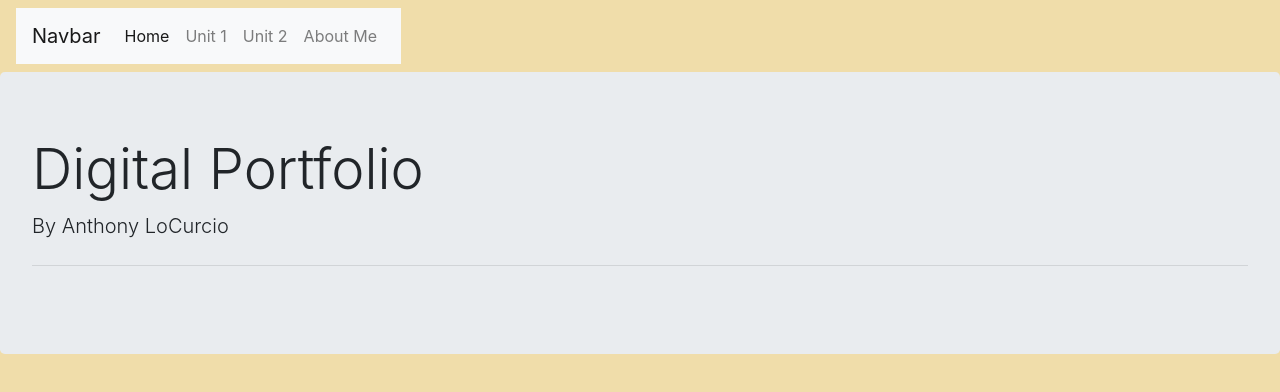
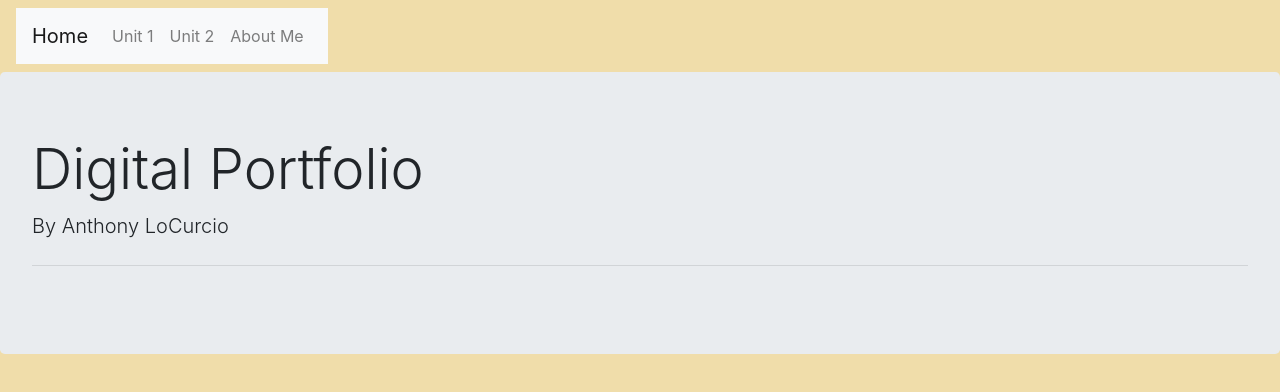
Before and after one commit to 121alocurcio/121alocurcio.github.io, a plain HTML site: page index.html in a window 1280 px wide. Drawn offline with nearby package versions, Linux system fonts and the light colour scheme.

Commit message:
Update index.html

```diff
--- a/index.html
+++ b/index.html
@@ -9,15 +9,12 @@
   <!--navbar-->
   <div class=navbar>
     <nav class="navbar navbar-expand-lg navbar-light bg-light">
-    <a class="navbar-brand" href="#">Navbar</a>
+    <a class="navbar-brand" href="index.html">Home</a>
     <button class="navbar-toggler" type="button" data-toggle="collapse" data-target="#navbarNav" aria-controls="navbarNav" aria-expanded="false" aria-label="Toggle navigation">
       <span class="navbar-toggler-icon"></span>
     </button>
     <div class="collapse navbar-collapse" id="navbarNav">
   <ul class="navbar-nav">
-  <li class="nav-item active">
-    <a class="nav-link" href="index.html">Home <span class="sr-only">(current)</span></a>
-  </li>
   <li class="nav-item">
     <a class="nav-link" href="unit1.html">Unit 1</a>
   </li>
```
